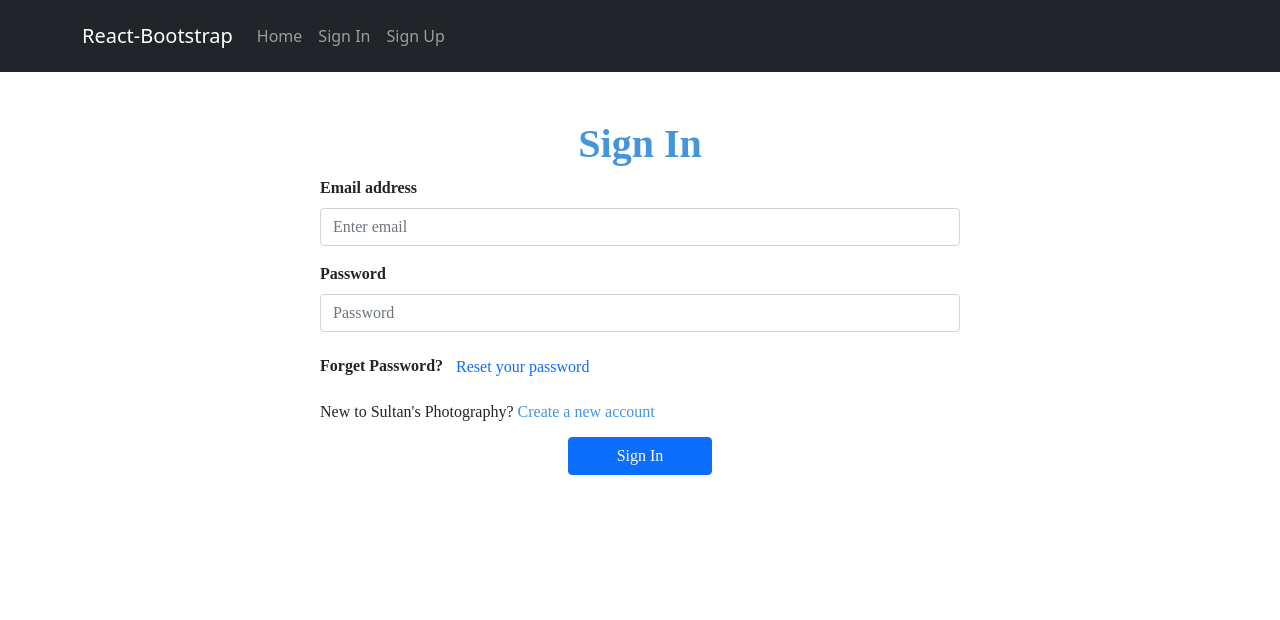
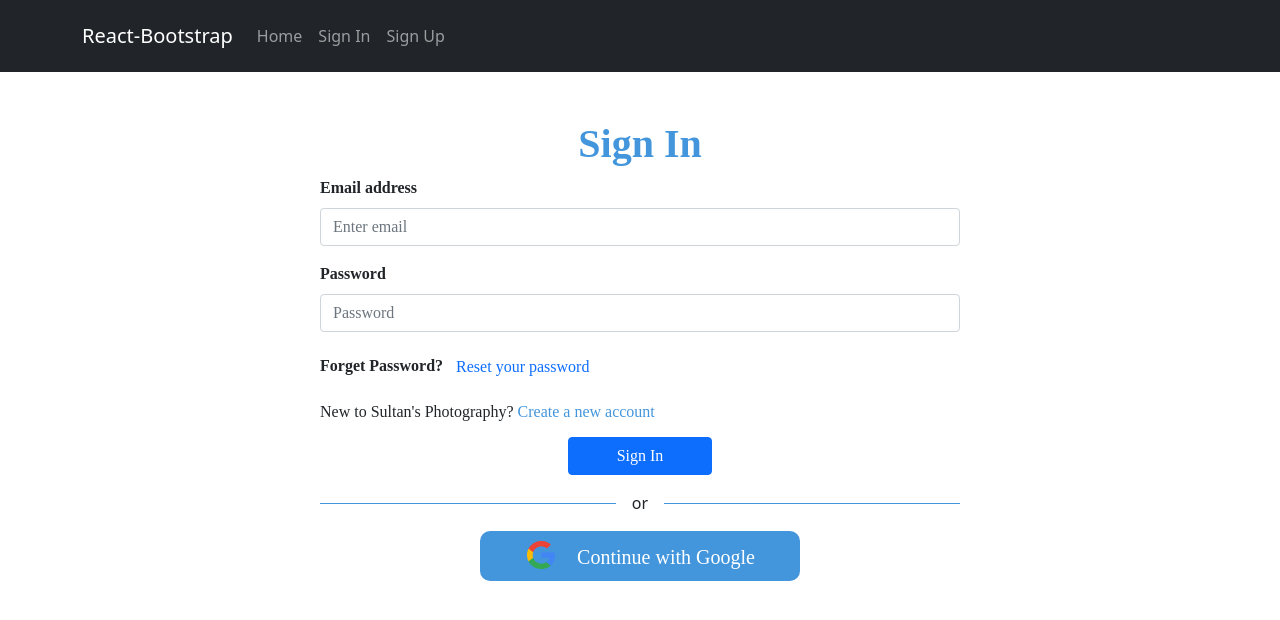
Before and after one commit to mdsultanrazibuddin/warehouse-client-side, a React (Create React App) app: page /SignIn in a window 1280 px wide. Shown: the top 620 px of the page. Built offline with nearby package versions, Linux system fonts and the light colour scheme.

Commit message:
social log in page create

```diff
--- a/src/Components/SignIn/SignIn.js
+++ b/src/Components/SignIn/SignIn.js
@@ -1,6 +1,9 @@
 import React from 'react';
 import { Button, Form } from 'react-bootstrap';
 import { Link } from 'react-router-dom';
+import SocialLogIn from '../SocialLogIn/SocialLogIn';
+
+
 import './SignIn.css'
 
 const SignIn = () => {
@@ -60,7 +63,7 @@ const SignIn = () => {
             </div>
 
           </Form>
-          {/* <SocialLogin></SocialLogin> */}
+          <SocialLogIn></SocialLogIn>
     </div>
     );
 };
--- a/src/Components/SignUp/SignUp.js
+++ b/src/Components/SignUp/SignUp.js
@@ -4,6 +4,7 @@ import { Link, useNavigate } from 'react-router-dom';
 import { useCreateUserWithEmailAndPassword } from 'react-firebase-hooks/auth';
 import './SignUp.css'
 import auth from '../firebase.init'
+import SocialLogIn from '../SocialLogIn/SocialLogIn';
 
 const SignUp = () => {
 
@@ -106,7 +107,7 @@ const SignUp = () => {
 
               </Form>
 
-
+              <SocialLogIn/>
              </div>
         </div>
     );
--- /dev/null
+++ b/src/Components/SocialLogIn/SocialLogIn.css
@@ -0,0 +1,47 @@
+.line{
+    width: 100%;
+    height: 1px;
+    background-color: rgb(67,150,220);
+
+}
+
+.social-btn button{
+    width: 50% ;
+
+    height: 50px !important;
+    border-radius: 10px !important;
+    /* color: rgb(0, 0, 0) !important; */
+    font-family: Manrope;
+    font-size: 20px !important;
+    font-weight: 400 !important;
+    text-align: center  !important;
+    line-height: 50px !important;
+    cursor: pointer !important;
+    border: none !important;
+    margin: 10px auto;
+}
+
+
+
+.google-btn{
+    background-color: rgb(67,150,220);
+    color: white !important;
+}
+
+@media screen and (max-width: 768px){
+    .socials{
+        width: 100%;
+    }
+    .social-btn button{
+       width: 100% !important;
+    }
+
+    .social-btn-container{
+        width: 100% !important;
+    }
+}
+
+.img{
+  margin-right: 20px;
+  margin-bottom: 10px;
+}
--- /dev/null
+++ b/src/Components/SocialLogIn/SocialLogIn.js
@@ -0,0 +1,53 @@
+import { GoogleAuthProvider, signInWithPopup } from "firebase/auth";
+import React from "react";
+import auth from "../firebase.init";
+import image from '../../Images/google (1).png'
+import "./SocialLogIn.css";
+
+const provider = new GoogleAuthProvider();
+
+
+
+const SocialLogIn = () => {
+
+  const handleGoogleSignIn = () => {
+
+        signInWithPopup(auth, provider)
+        .then((result) => {
+
+            const user = result.user;
+            console.log(user);
+
+        })
+        .catch((error) => {
+            console.error(error)
+        });
+
+  };
+
+
+  return (
+    <div className="socials">
+      <div className="d-flex  justify-content-center align-items-center my-3">
+        <div className="line"></div>
+        <p className="pb-0 mb-0 mx-3">or</p>
+        <div className="line"></div>
+      </div>
+
+      <div className="social-btn">
+        <div className="social-button-container">
+          <button
+            onClick={handleGoogleSignIn}
+            className="d-block mx-auto mx-0 google-btn"
+          >
+              <img className="img" src={image} alt="" srcset="" />
+            Continue with Google
+          </button>
+        </div>
+
+      </div>
+    </div>
+  );
+};
+
+export default SocialLogIn;
```
Also changed, not shown: src/Images/google (1).png (added).
